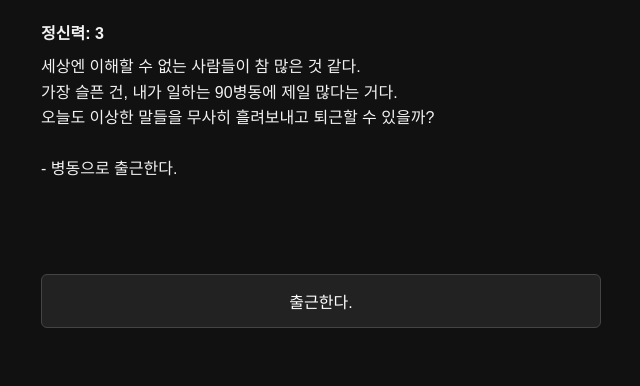
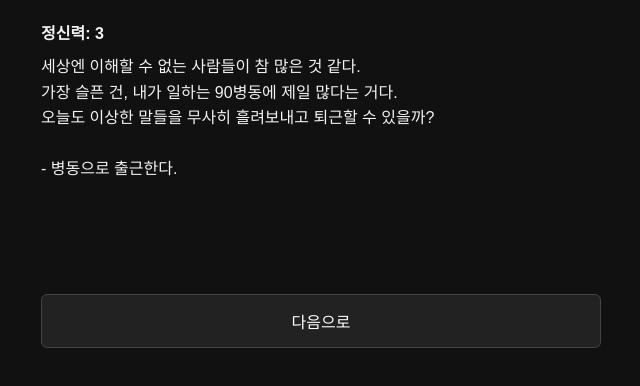
Before and after one commit to caxs23/90W-survival, a plain HTML site: page index.html in a window 1280 px wide. Shown: the whole page, without its empty margins (319-959 px from the left). Drawn offline with Linux system fonts and the light colour scheme.

Commit message:
Update index.html

```diff
--- a/index.html
+++ b/index.html
@@ -26,7 +26,7 @@
     #text {
         white-space: pre-wrap;
         line-height: 1.6;
-        min-height: 200px;
+        min-height: 220px;
         margin-bottom: 20px;
     }
     .choices button {
@@ -80,9 +80,17 @@ function typeText(text, callback) {
     }, typingSpeed);
 }
 
-function showText(text, callback) {
+function showText(text, onComplete) {
     choicesEl.innerHTML = "";
-    typeText(text, callback);
+    typeText(text, onComplete);
+}
+
+function showNextButton(nextAction) {
+    choicesEl.innerHTML = "";
+    const btn = document.createElement("button");
+    btn.textContent = "다음으로";
+    btn.onclick = nextAction;
+    choicesEl.appendChild(btn);
 }
 
 function showChoices(choices) {
@@ -104,11 +112,8 @@ function intro() {
 오늘도 이상한 말들을 무사히 흘려보내고 퇴근할 수 있을까?
 
 - 병동으로 출근한다.`,
-    () => {
-        showChoices([
-            { text: "출근한다.", action: scene1 }
-        ]);
-    });
+    () => showNextButton(scene1)
+    );
 }
 
 function scene1() {
@@ -146,7 +151,7 @@ function scene1_1() {
 너무 어이없는 농담에 정신이 아득해진다.
 (정신력이 1 감소했다.)
 (장면 2로 향한다.)`,
-    scene2
+    () => showNextButton(scene2)
     );
 }
 
@@ -159,7 +164,7 @@ function scene1_2() {
 보호사님은 멋쩍게 자리로 돌아갔다.
 어이없는 말을 듣지 않아서 다행이야.
 (장면 2로 향한다.)`,
-    scene2
+    () => showNextButton(scene2)
     );
 }
 
@@ -186,7 +191,7 @@ function scene2_1() {
 
 보호사님이 황급히 샤워장으로 향한다.
 (장면 3으로 향한다)`,
-    scene3
+    () => showNextButton(scene3)
     );
 }
 
@@ -205,7 +210,7 @@ function scene2_2() {
 보호사님의 투머치 토크에 정신이 아득해졌다.
 (정신력이 1 감소했다.)
 (장면 3으로 향한다.)`,
-    scene3
+    () => showNextButton(scene3)
     );
 }
 
```
